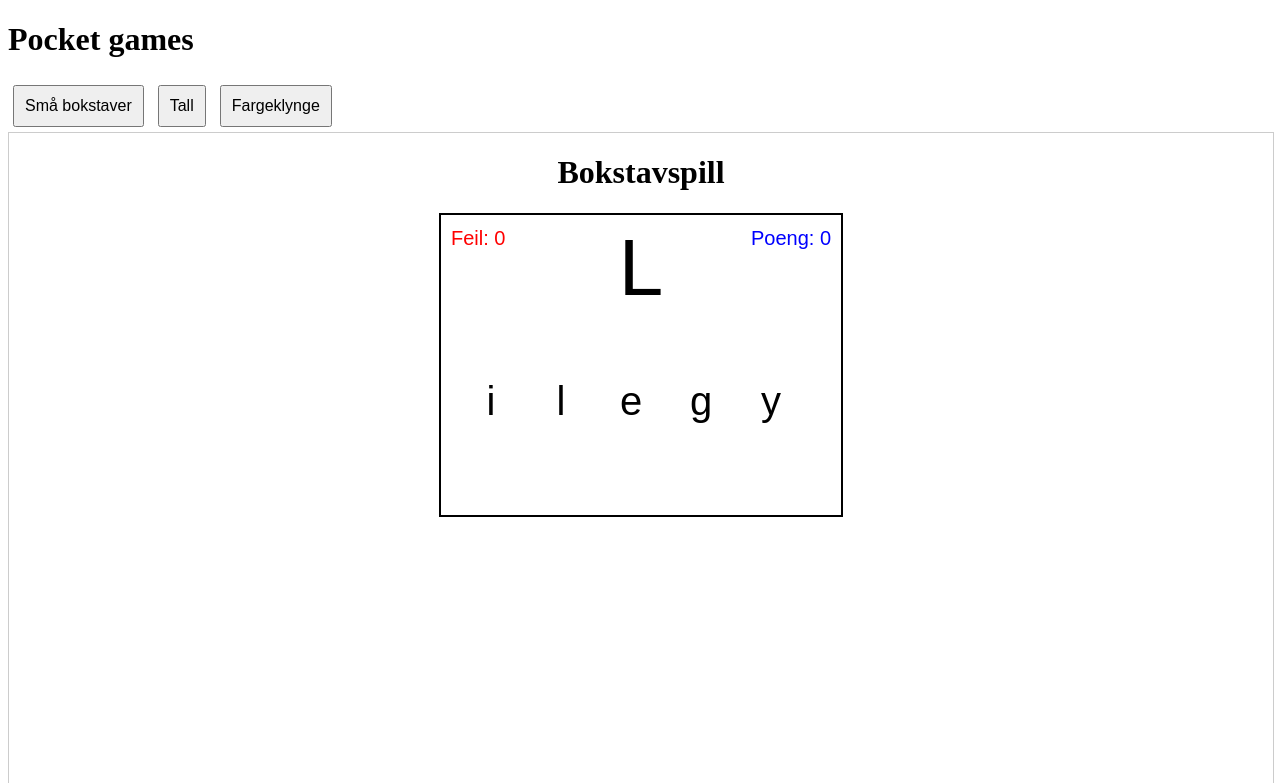
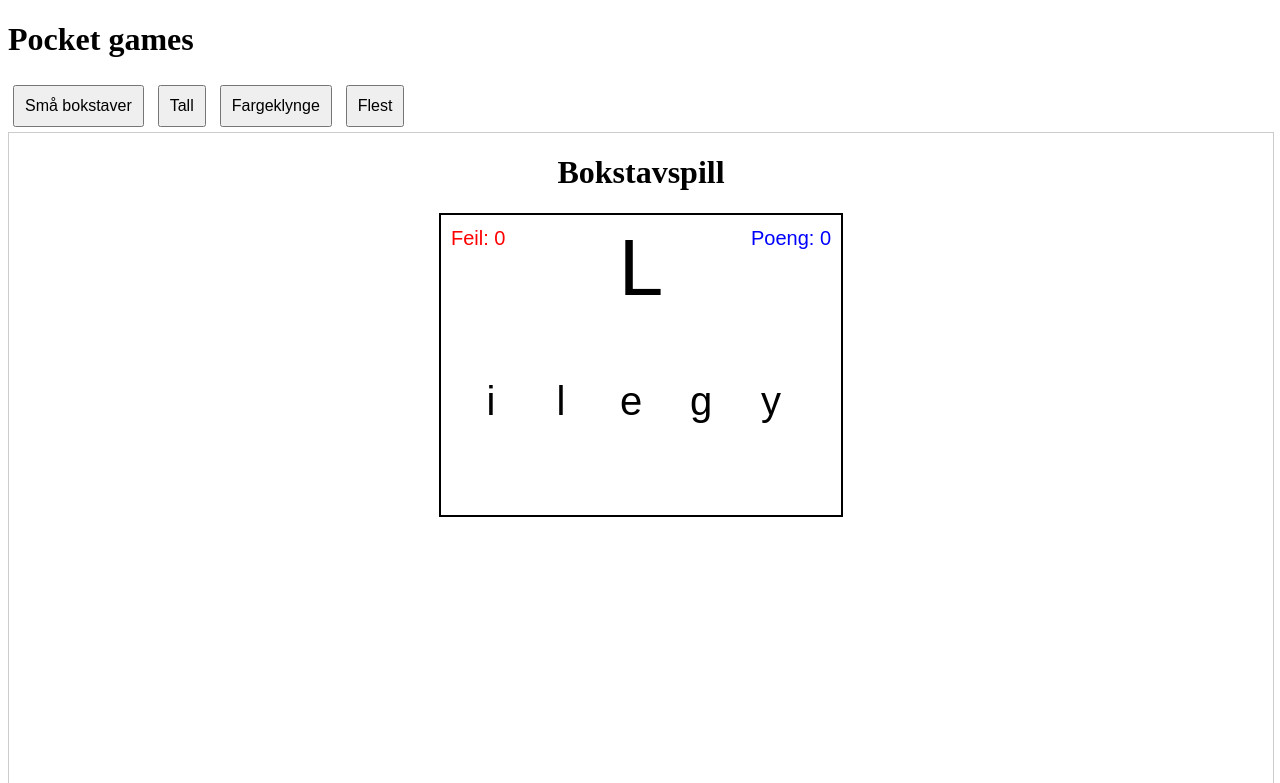
Before and after one commit to superdagi/pocketgames, a plain HTML site: page index.html in a window 1280 px wide. Shown: the top 783 px of the page. Drawn offline with Linux system fonts and the light colour scheme.

Commit message:
Update index.html

```diff
--- a/index.html
+++ b/index.html
@@ -24,6 +24,7 @@
     <button onclick="loadPage('small_letter.html')">Små bokstaver</button>
     <button onclick="loadPage('tall.html')">Tall</button>
     <button onclick="loadPage('fargeklynge.html')">Fargeklynge</button>
+    <button onclick="loadPage('flest.html')">Flest</button>
 
     <iframe id="contentFrame" src="small_letter.html" frameborder="0"></iframe>
 
```
